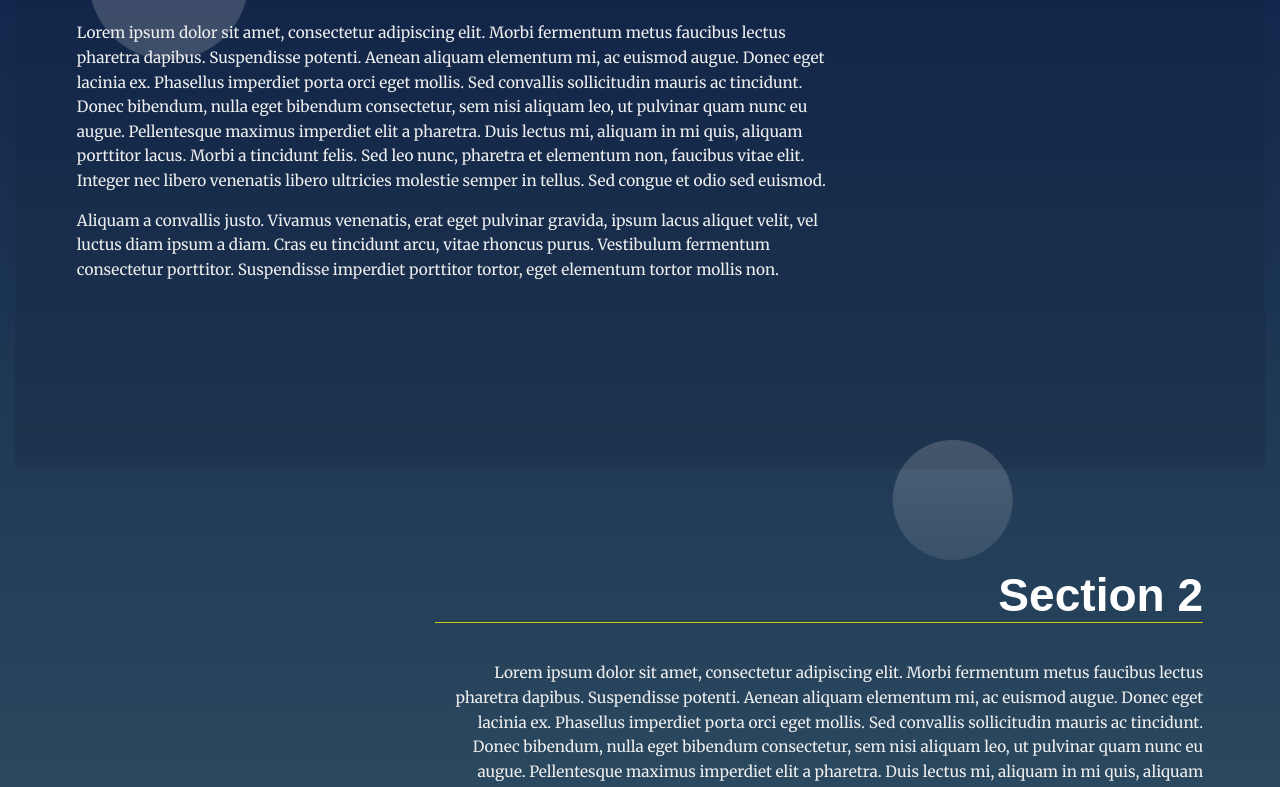
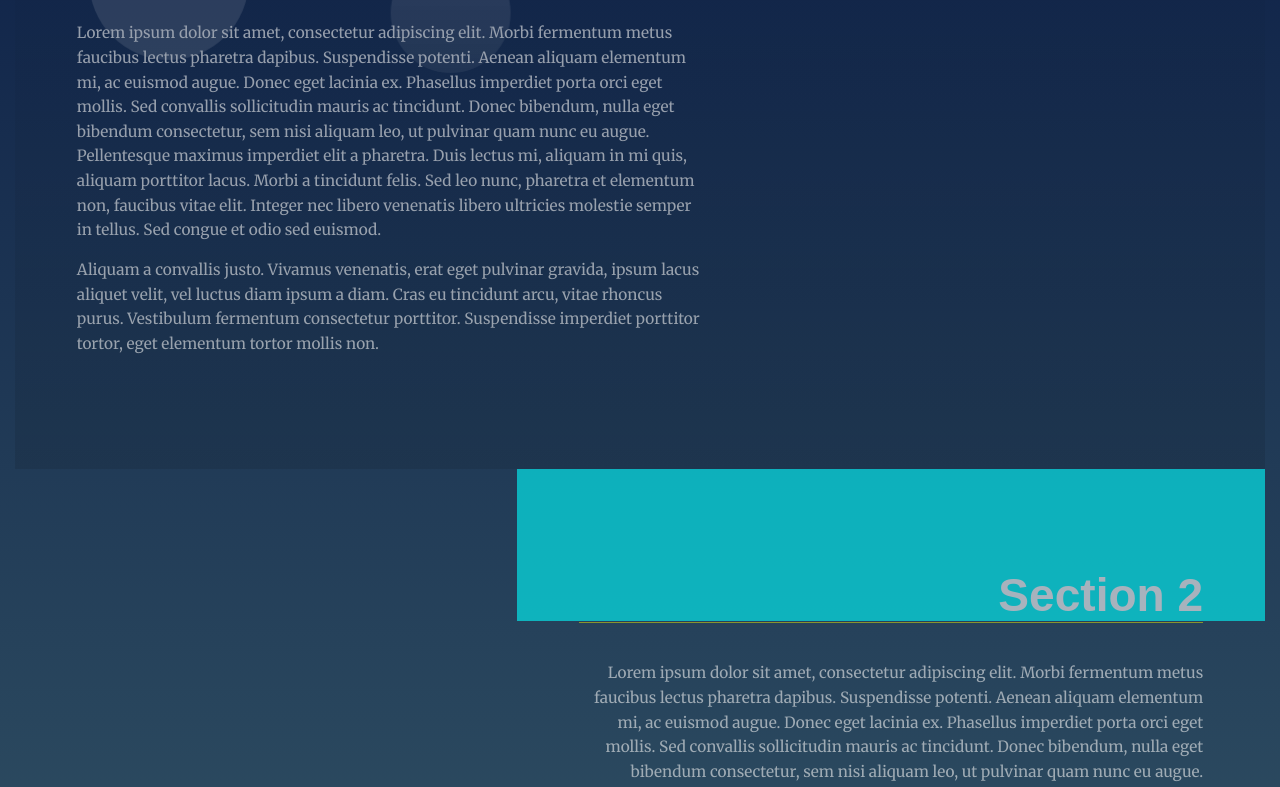
Before and after one commit to SonamShukla10/Front-End-Projects, a plain HTML site: page landing-page/index.html in a window 1280 px wide. Shown: the part 623-1410 px from the top of the page. Drawn offline with Linux system fonts and the light colour scheme.

Commit message:
Update styles.css

```diff
--- a/landing-page/css/styles.css
+++ b/landing-page/css/styles.css
@@ -20,6 +20,15 @@ html {
   html {
     font-size: 80%;
   }
+}
+
+.landing__container {
+  position: relative;
+    top: 20%;
+    width: 50%;
+    background-color: cyan;
+    height: 30px;
+    opacity: 0.6;
 }
 
 
```
